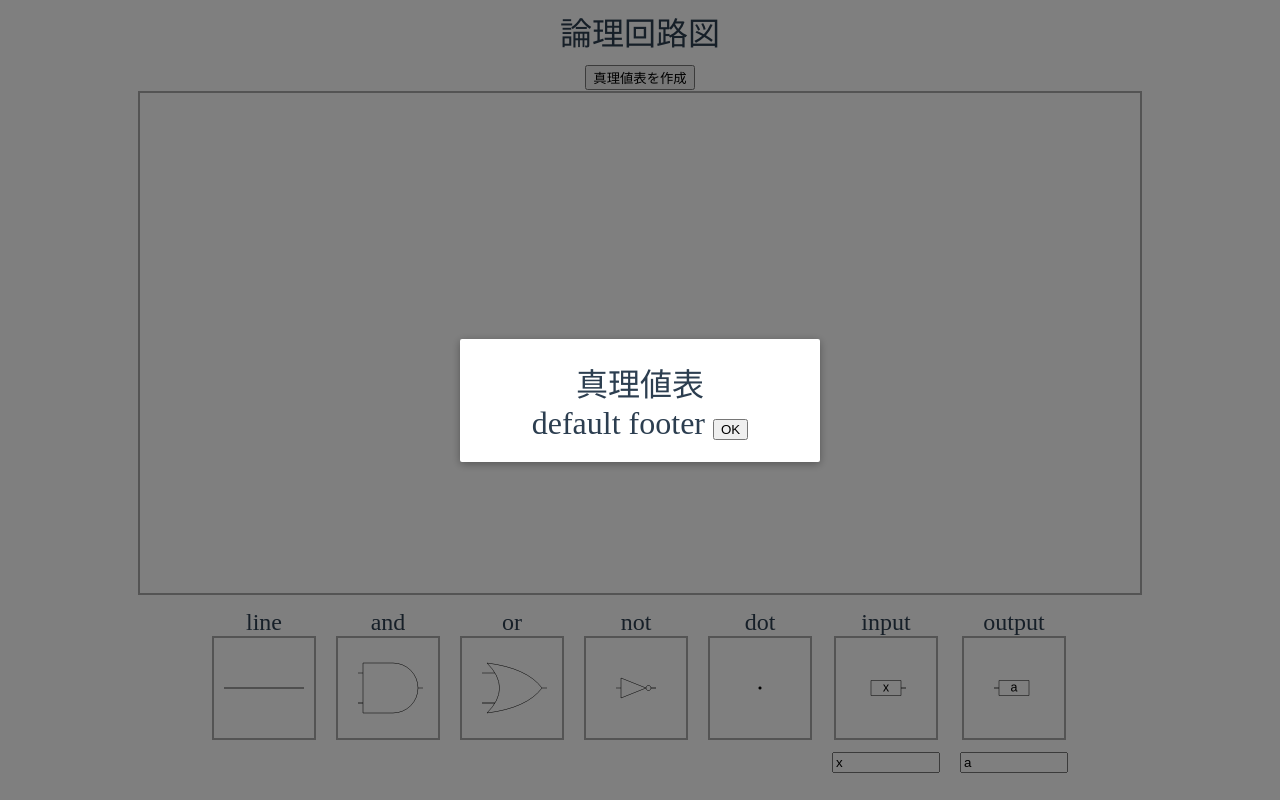
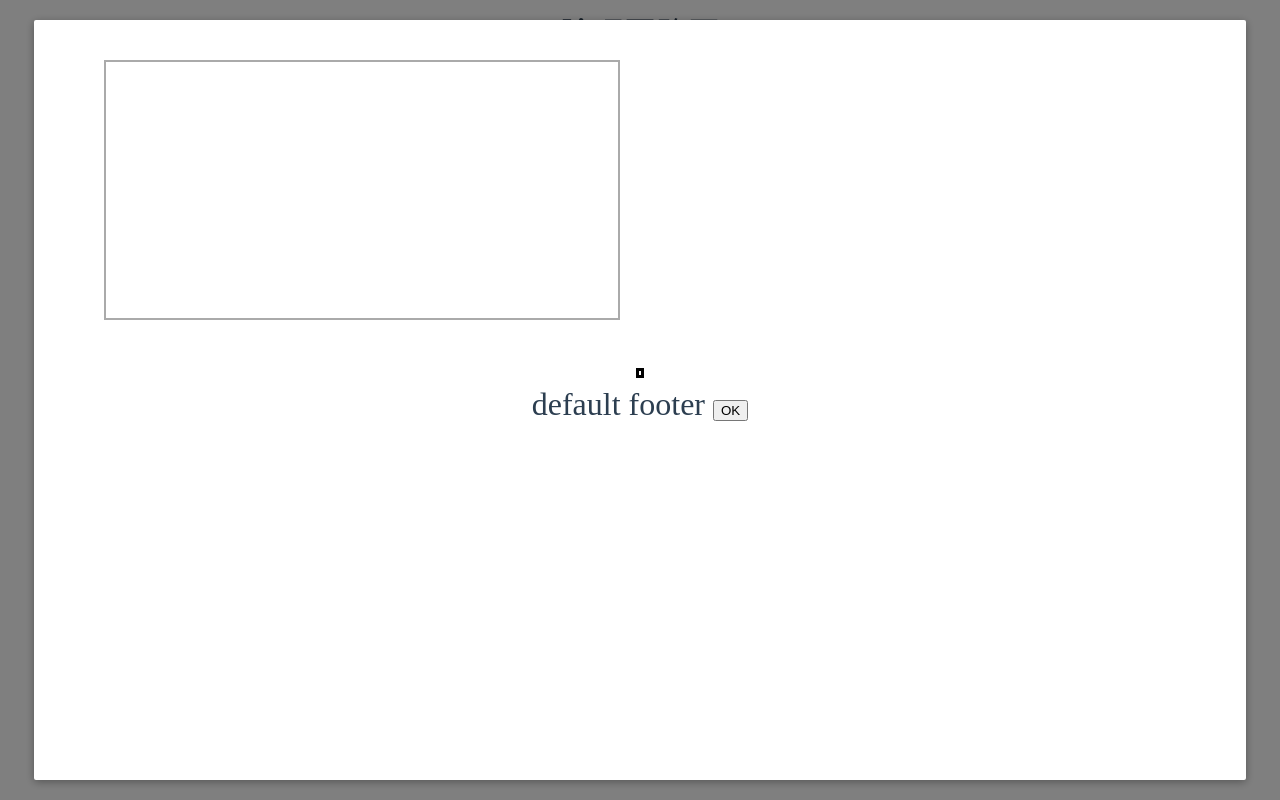
Before and after one commit to SSlime-s/logic-circuit-diagram, a Vue app: page / in a window 1280 px wide. Both pictures are taken after a click on the button "真理値表を作成". Built offline with nearby package versions, Linux system fonts and the light colour scheme.

Commit message:
adapt grid

```diff
--- a/package.json
+++ b/package.json
@@ -9,6 +9,7 @@
   },
   "dependencies": {
     "core-js": "^3.6.5",
+    "sass-loader": "^10.0.4",
     "vue": "^2.6.11",
     "vue-class-component": "^7.2.3",
     "vue-property-decorator": "^8.4.2"
@@ -26,6 +27,7 @@
     "eslint-plugin-prettier": "^3.1.3",
     "eslint-plugin-vue": "^6.2.2",
     "prettier": "^1.19.1",
+    "sass": "^1.28.0",
     "typescript": "~3.9.3",
     "vue-template-compiler": "^2.6.11"
   }
--- a/src/App.vue
+++ b/src/App.vue
@@ -8,6 +8,7 @@
         :formulaData="dotsFormula"
         :boolData="dotsBool"
         :partsData="parts"
+        :allPoses="poses"
         @close="showTable = false"
       />
     </div>
@@ -16,6 +17,7 @@
       :selected="selected"
       @reset="resetSelected"
       @parts="setParts"
+      @poses="setPoses"
       :inputText="inputText"
       :outputText="outputText"
     />
@@ -32,11 +34,13 @@
           />
         </label>
         <input
+          class="change-name"
           v-if="name === 'input'"
           v-model="inputText"
           placeholder="Input Text"
         />
         <input
+          class="change-name"
           v-else-if="name === 'output'"
           v-model="outputText"
           placeholder="Output Text"
@@ -113,6 +117,16 @@ export default class App extends Vue {
     dots: []
   };
 
+  poses = {
+    lines: [],
+    ands: [],
+    ors: [],
+    nots: [],
+    inputs: [],
+    outputs: [],
+    dots: []
+  }
+
   doMakeTable() {
     this.showTable = true;
     const tableData = MakeTable(this.parts);
@@ -126,6 +140,10 @@ export default class App extends Vue {
 
   setParts(parts: Parts) {
     this.parts = parts;
+  }
+
+  setPoses(poses) {
+    this.poses = poses
   }
 }
 </script>
@@ -166,4 +184,8 @@ input {
 input[type="radio"] {
   display: none;
 }
+input.change-name:focus {
+  border: 2px solid #59f;
+  outline: 0;
+}
 </style>
--- /dev/null
+++ b/src/components/DisplayCanvas.vue
@@ -0,0 +1,135 @@
+<template>
+  <div class="display-canvas-container">
+    <canvas
+      width="1000"
+      height="500"
+      class="display-canvas"
+      ref="canvas"
+      id="test"
+    />
+  </div>
+</template>
+
+<script lang="ts">
+import { Component, Vue, Prop } from "vue-property-decorator";
+import {
+  drawAnd,
+  drawLine,
+  drawOr,
+  drawNot,
+  drawDot,
+  drawInput,
+  drawOutput
+} from "./parts";
+
+interface Pos {
+  x: number;
+  y: number;
+}
+
+interface PosText {
+  pos: Pos;
+  text: string;
+}
+
+interface AllJoin {
+  line: number[];
+  and: number[];
+  or: number[];
+  not: number[];
+  input: number[];
+  output: number[];
+}
+
+@Component({
+  components: {}
+})
+export default class DisplayCanvas extends Vue {
+  @Prop({})
+  private allPoses;
+
+  canvas: HTMLCanvasElement = null;
+  context: CanvasRenderingContext2D = null;
+
+  lines: number[][] = this.allPoses.lines;
+  ands: Pos[] = this.allPoses.ands;
+  ors: Pos[] = this.allPoses.ors;
+  nots: Pos[] = this.allPoses.nots;
+  dots: Pos[] = this.allPoses.dots;
+  inputs: PosText[] = this.allPoses.inputs;
+  outputs: PosText[] = this.allPoses.outputs;
+
+  setPoses() {
+    this.lines = this.allPoses.lines;
+
+    this.ands = this.allPoses.ands;
+
+    this.ors = this.allPoses.ors;
+
+    this.nots = this.allPoses.nots;
+
+    this.dots = this.allPoses.dots;
+
+    this.inputs = this.allPoses.inputs;
+
+    this.outputs = this.allPoses.outputs;
+  }
+
+  delta: Pos[] = [
+    {
+      x: -60,
+      y: -30
+    },
+    {
+      x: -60,
+      y: 30
+    },
+    {
+      x: 70,
+      y: 0
+    }
+  ];
+
+  mounted() {
+    this.canvas = this.$refs.canvas; // <HTMLCanvasElement>this.$refs.canvas;
+    this.context = this.canvas.getContext("2d")!;
+    this.setPoses();
+    this.draw();
+  }
+
+  draw() {
+    this.context.beginPath();
+    this.context.clearRect(0, 0, this.canvas.width, this.canvas.height);
+    this.context.fill();
+
+    this.context.closePath();
+    this.context.stroke();
+
+    this.lines.forEach(line =>
+      drawLine(this.canvas, this.dots[line[0]], this.dots[line[1]])
+    );
+    this.ands.forEach(and => drawAnd(this.canvas, and));
+    this.ors.forEach(or => drawOr(this.canvas, or));
+    this.nots.forEach(not => drawNot(this.canvas, not));
+    this.dots.forEach(dot => drawDot(this.canvas, dot));
+    this.inputs.forEach(input => drawInput(this.canvas, input.pos, input.text));
+    this.outputs.forEach(output =>
+      drawOutput(this.canvas, output.pos, output.text)
+    );
+  }
+}
+</script>
+
+<style lang="scss" scoped>
+.display-canvas-container {
+  // height: 100%;
+  .display-canvas {
+    border: 2px solid #aaa;
+    /* width: auto; */
+    // height: 200px;
+    // height: 100%;
+    width: 40vw;
+    margin: 0px;
+  }
+}
+</style>
--- a/src/components/DisplayTable.vue
+++ b/src/components/DisplayTable.vue
@@ -1,16 +1,69 @@
 <template>
   <div class="modal-mask">
-    <div class="modal-wrapper">
+    <div class="modal-wrapper" @click.self="$emit('close')">
       <div class="modal-container">
-
-        <div class="title">
+        <!-- <div class="title">
           真理値表
-        </div>
-        <div class="logic-formula-list">
-          <div v-for="(output, idx) in partsData.outputs" :key="output">
-            {{ partsData.outputName[idx].text }} : {{ formulaData[output] }}
+        </div> -->
+        <div class="canvas-and-formula">
+          <div class="canvas-container">
+            <div class="canvas">
+              <display-canvas :allPoses="allPoses" />
+            </div>
+          </div>
+          <div class="logic-fomula-container">
+            <table class="logic-formula-list">
+              <tr v-for="(output, idx) in partsData.outputs" :key="output">
+                <td class="logic-formula-label">
+                  {{ partsData.outputName[idx].text }}
+                </td>
+                <td class="logic-formula-value">
+                  {{ formulaData[output] ? formulaData[output] : "null" }}
+                </td>
+              </tr>
+            </table>
           </div>
         </div>
+
+        <div class="truth-table-container">
+          <table class="truth-table">
+            <tr class="labels">
+              <th
+                v-for="name in partsData.inputName"
+                :key="name.text"
+                class="input-label"
+              >
+                {{ name.text }}
+              </th>
+              <th class="label-split" />
+              <th
+                v-for="name in partsData.outputName"
+                :key="name.text"
+                class="output-label"
+              >
+                {{ name.text }}
+              </th>
+            </tr>
+            <tr v-for="bools in boolData" :key="bools" class="values">
+              <td
+                v-for="idx in partsData.inputs"
+                :key="idx"
+                class="input-value"
+              >
+                {{ bools[idx] ? 1 : 0 }}
+              </td>
+              <td class="value-split" />
+              <td
+                v-for="idx in partsData.outputs"
+                :key="idx"
+                class="output-value"
+              >
+                {{ bools[idx] ? 1 : 0 }}
+              </td>
+            </tr>
+          </table>
+        </div>
+
         <div class="modal-footer">
           <slot name="footer">
             default footer
@@ -19,7 +72,6 @@
             </button>
           </slot>
         </div>
-
       </div>
     </div>
   </div>
@@ -27,7 +79,7 @@
 
 <script lang="ts">
 import { Component, Vue, Prop } from "vue-property-decorator";
-import { MakeTable } from "./makeTable"
+import DisplayCanvas from "./DisplayCanvas.vue";
 
 interface Pos {
   x: number;
@@ -55,34 +107,49 @@ interface Parts {
   ors: number[][];
   nots: number[][];
   inputName: PosText[];
-  inputs: number[]
+  inputs: number[];
   outputName: PosText[];
-  outputs: number[]
+  outputs: number[];
   dots: AllJoin[];
 }
 
 @Component({
-  components: {}
+  components: {
+    DisplayCanvas
+  }
 })
 export default class DisplayTable extends Vue {
   @Prop({
     default: []
   })
-  private boolData!: boolean[][]
+  private boolData!: boolean[][];
 
   @Prop({
     default: []
   })
-  private formulaData!: string[]
+  private formulaData!: string[];
 
   @Prop({
     default: null
   })
-  private partsData!: Parts
+  private partsData!: Parts;
+
+  @Prop({})
+  private allPoses;
+
+  validDotsIdx: boolean[] = [];
+
+  mounted() {
+    this.validDotsIdx = new Array(this.formulaData.length);
+    for (let i = 0; i < this.validDotsIdx.length; i++)
+      this.validDotsIdx[i] = false;
+    this.partsData.inputs.forEach(idx => (this.validDotsIdx[idx] = true));
+    this.partsData.outputs.forEach(idx => (this.validDotsIdx[idx] = true));
+  }
 }
 </script>
 
-<style scoped>
+<style lang="scss" scoped>
 .modal-mask {
   position: fixed;
   z-index: 9998;
@@ -101,13 +168,94 @@ export default class DisplayTable extends Vue {
 }
 
 .modal-container {
-  width: 300px;
+  width: 90%;
+  height: 90%;
   margin: 0px auto;
   padding: 20px 30px;
   background-color: #fff;
   border-radius: 2px;
   box-shadow: 0 2px 8px rgba(0, 0, 0, 0.33);
   transition: all 0.3s ease;
+  overflow-y: auto;
 }
 
+.canvas-and-formula {
+  // border: solid 5px #000;
+  overflow: hidden;
+  width: 100%;
+  max-width: 90vw;
+  display: grid;
+  grid-template-columns: 45vw 45vw;
+  .canvas-container {
+    // border: solid 5px #000;
+    width: 100%;
+    display: table-cell;
+    margin-top: 20px;
+    vertical-align: top;
+    grid-column: 1;
+    text-align: right;
+    .canvas {
+      // border: solid 5px #f00;
+      display: flex-end;
+      padding-right: 20px;
+    }
+    // display: inline-block;
+  }
+  .logic-fomula-container {
+    // border: solid 5px #000;
+    display: table-cell;
+    width: 100%;
+    // max-width: 45vw;
+    vertical-align: top;
+    margin-top: 20px;
+    grid-column: 2;
+    .logic-formula-list {
+      border-collapse: collapse;
+      margin-left: 20px;
+      // table-layout: fixed;
+      margin-right: 40px;
+      .logic-formula-label {
+        border: solid 1px #000;
+        border-right: solid 3px #000;
+      }
+      .logic-formula-value {
+        border: solid 1px #000;
+        word-break : break-all;
+      }
+      td {
+        padding: 5px;
+        padding-right: 20px;
+        padding-left: 20px;
+        // overflow-wrap: break-word;
+      }
+    }
+  }
+}
+
+.truth-table {
+  display: inline-block;
+  border-collapse: collapse;
+  border: solid #000;
+  margin-top: 40px;
+  clear: both;
+  .input-label,
+  .output-label {
+    padding: 5px;
+    padding-left: 40px;
+    padding-right: 40px;
+    background: #ccc;
+    border: solid 1px #000;
+    border-bottom: solid 3px #000;
+  }
+  .values {
+    .input-value,
+    .output-value {
+      text-align: center;
+      border: solid 1px #000;
+    }
+    &:nth-child(odd) {
+      background: #eee;
+    }
+  }
+}
 </style>
--- a/src/components/MainCanvas.vue
+++ b/src/components/MainCanvas.vue
@@ -355,6 +355,18 @@ export default class MainCanvas extends Vue {
     }
   }
 
+  get poses() {
+    return {
+      lines: this.lines,
+      ands: this.ands,
+      ors: this.ors,
+      nots: this.nots,
+      inputs: this.inputs,
+      outputs: this.outputs,
+      dots: this.dots
+    }
+  }
+
   @Watch("watched")
   DrawRadius() {
     this.draw();
@@ -363,6 +375,11 @@ export default class MainCanvas extends Vue {
   @Watch("parts")
   emitParts(){
     this.exportParts()
+  }
+
+  @Watch("poses")
+  emitPoses(){
+    this.exportPoses()
   }
 
   @Emit("reset")
@@ -374,6 +391,11 @@ export default class MainCanvas extends Vue {
   exportParts() {
     return this.parts
   }
+
+  @Emit("poses")
+  exportPoses(){
+    return this.poses
+  }
 }
 </script>
 
@@ -381,6 +403,6 @@ export default class MainCanvas extends Vue {
 .canvas {
   border: 2px solid #aaa;
   /* width: auto; */
-  height: auto;
+  /* width: 100%; */
 }
 </style>
```
Also changed, not shown: src/components/makeTable.ts (+3 -5 lines), 1 other file (tests, documents, lock files or other folders).
